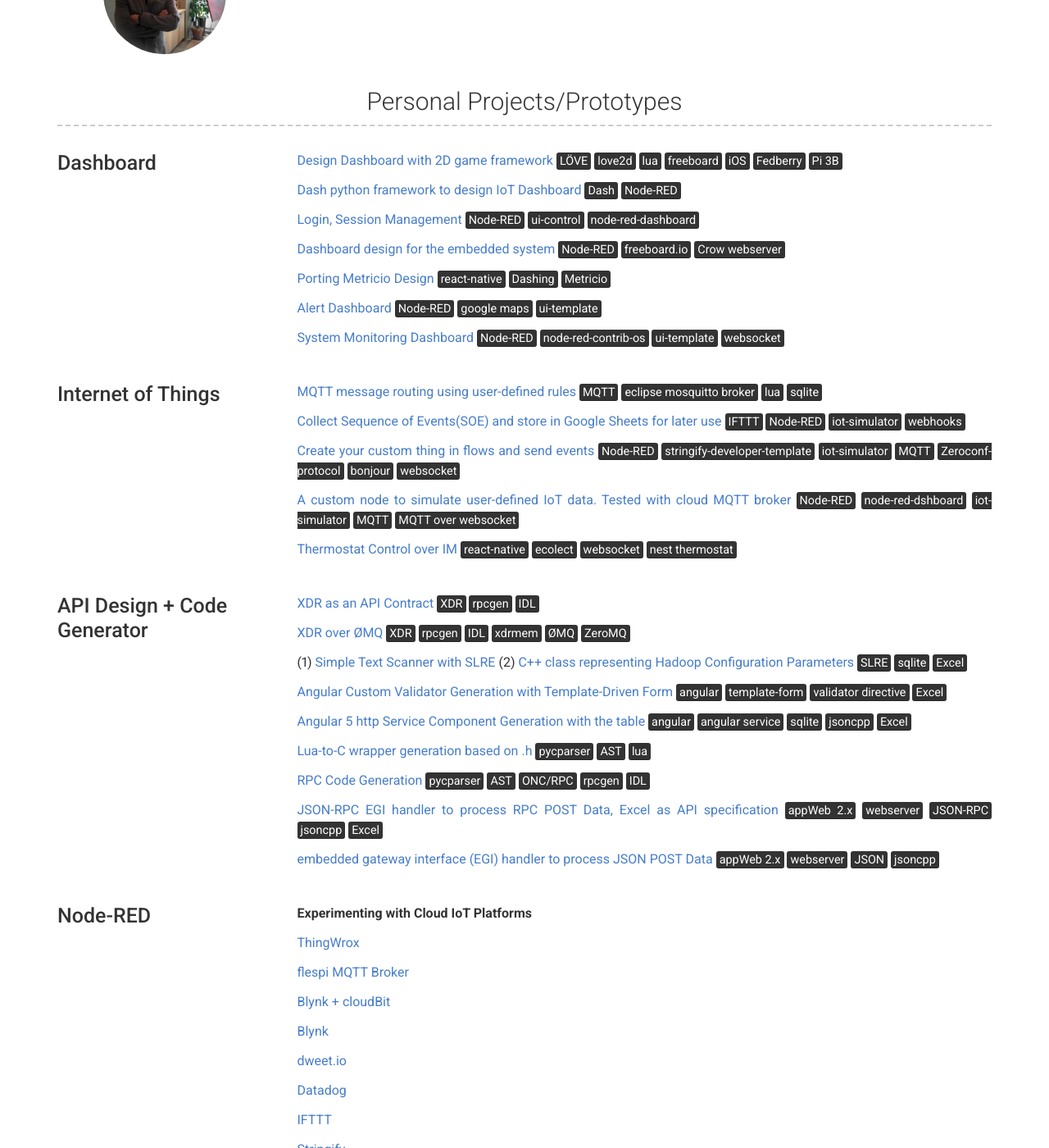
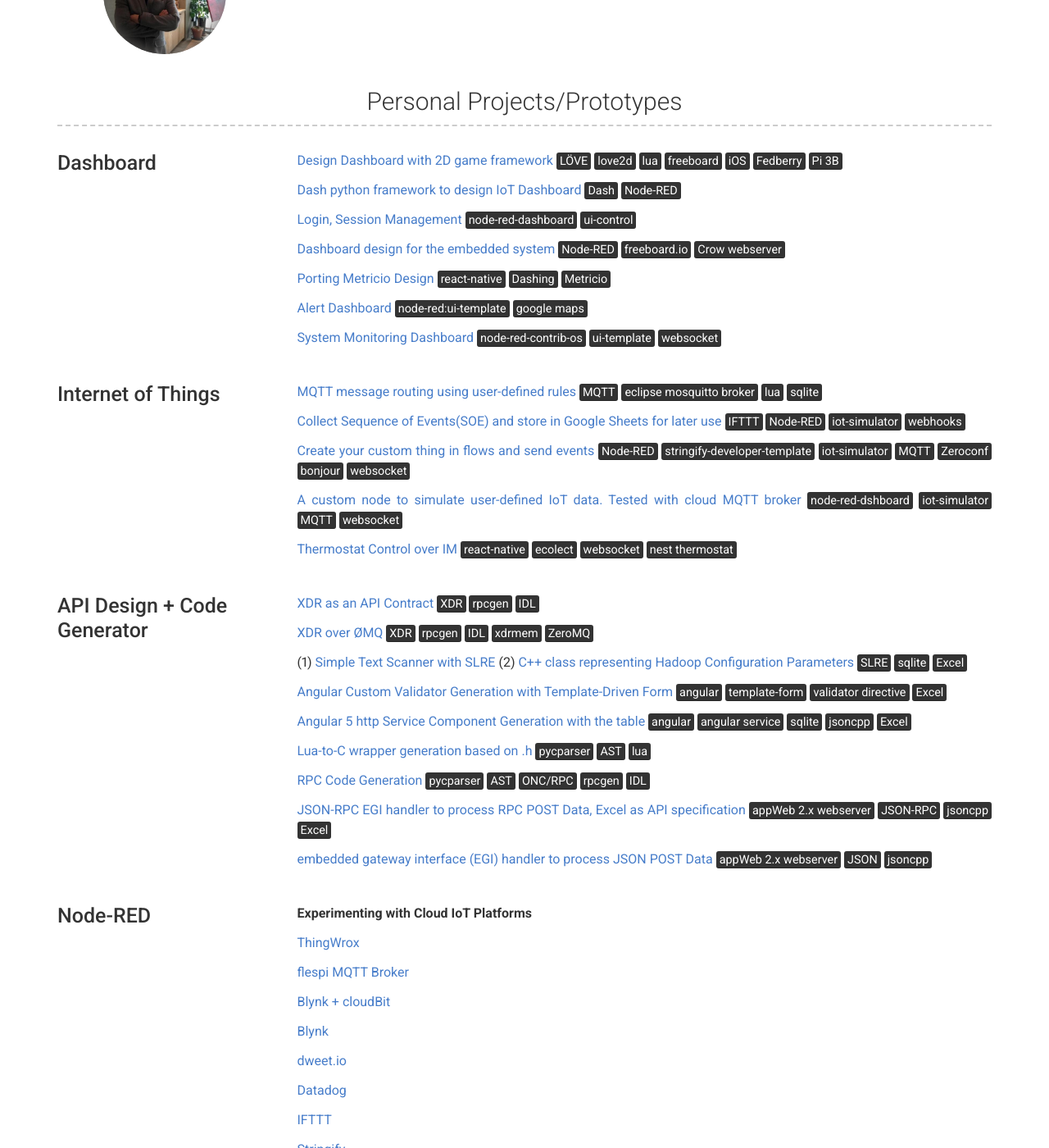
Before and after one commit to phyunsj/phyunsj.github.io, a Jekyll site: the page built from index.md, in a window 1280 px wide and 1400 px high, scrolled down 386 px. Shown: the whole window at 82% size. Built offline with Jekyll 4.4.1, drawn with Linux system fonts in a browser that asks for light colours.

Commit message:
clean up mark tag

```diff
--- a/_data/projects.yml
+++ b/_data/projects.yml
@@ -7,15 +7,15 @@
 
     [Dash python framework to design IoT Dashboard](https://github.com/phyunsj/iot-dashboard-design-with-dash)  <mark>Dash</mark> <mark>Node-RED</mark>
 
-    [Login, Session Management](https://github.com/phyunsj/node-red-dashboard-login) <mark>Node-RED</mark> <mark>ui-control</mark> <mark>node-red-dashboard</mark>
+    [Login, Session Management](https://github.com/phyunsj/node-red-dashboard-login) <mark>node-red-dashboard</mark> <mark>ui-control</mark>
 
     [Dashboard design for the embedded system](https://github.com/phyunsj/embedded-freeboard-dashboard) <mark>Node-RED</mark> <mark>freeboard.io</mark> <mark>Crow webserver</mark>
 
     [Porting Metricio Design](https://github.com/phyunsj/react-native-metricio) <mark>react-native</mark> <mark>Dashing</mark> <mark>Metricio</mark>
 
-    [Alert Dashboard](https://github.com/phyunsj/node-red-custom-dashboard-map-page) <mark>Node-RED</mark> <mark>google maps</mark>  <mark>ui-template</mark>
+    [Alert Dashboard](https://github.com/phyunsj/node-red-custom-dashboard-map-page) <mark>node-red:ui-template</mark> <mark>google maps</mark>
 
-    [System Monitoring Dashboard](https://github.com/phyunsj/node-red-custom-dashboard-system-page) <mark>Node-RED</mark> <mark>node-red-contrib-os</mark> <mark>ui-template</mark> <mark>websocket</mark>
+    [System Monitoring Dashboard](https://github.com/phyunsj/node-red-custom-dashboard-system-page) <mark>node-red-contrib-os</mark> <mark>ui-template</mark> <mark>websocket</mark>
 
 - name: Internet of Things
   github: phyunsj
@@ -24,9 +24,9 @@
 
     [Collect Sequence of Events(SOE) and store in Google Sheets for later use](https://github.com/phyunsj/ifttt-soe-logger)  <mark>IFTTT</mark> <mark>Node-RED</mark> <mark>iot-simulator</mark> <mark>webhooks</mark>
 
-    [Create your custom thing in flows and send events](https://github.com/phyunsj/iot-device-simulator-2-stringify) <mark>Node-RED</mark> <mark>stringify-developer-template</mark> <mark>iot-simulator</mark> <mark>MQTT</mark> <mark>Zeroconf-protocol</mark> <mark>bonjour</mark>  <mark>websocket</mark>
+    [Create your custom thing in flows and send events](https://github.com/phyunsj/iot-device-simulator-2-stringify) <mark>Node-RED</mark> <mark>stringify-developer-template</mark> <mark>iot-simulator</mark> <mark>MQTT</mark> <mark>Zeroconf</mark> <mark>bonjour</mark>  <mark>websocket</mark>
 
-    [A custom node to simulate user-defined IoT data. Tested with cloud MQTT broker](https://github.com/phyunsj/iot-device-simulator-1-mqtt) <mark>Node-RED</mark> <mark>node-red-dshboard</mark> <mark>iot-simulator</mark> <mark>MQTT</mark> <mark>MQTT over websocket</mark>
+    [A custom node to simulate user-defined IoT data. Tested with cloud MQTT broker](https://github.com/phyunsj/iot-device-simulator-1-mqtt) <mark>node-red-dshboard</mark> <mark>iot-simulator</mark> <mark>MQTT</mark> <mark>websocket</mark>
 
     [Thermostat Control over IM](https://github.com/phyunsj/node-red-contrib-ecolect-example) <mark>react-native</mark> <mark>ecolect</mark> <mark>websocket</mark> <mark>nest thermostat</mark>
 
@@ -36,7 +36,7 @@
 
     [XDR as an API Contract](https://github.com/phyunsj/api-contract)  <mark>XDR</mark> <mark>rpcgen</mark> <mark>IDL</mark>
 
-    [XDR over ØMQ](https://github.com/phyunsj/xdr-data-serialization)  <mark>XDR</mark>  <mark>rpcgen</mark> <mark>IDL</mark>  <mark>xdrmem</mark>  <mark>ØMQ</mark> <mark>ZeroMQ</mark>
+    [XDR over ØMQ](https://github.com/phyunsj/xdr-data-serialization)  <mark>XDR</mark>  <mark>rpcgen</mark> <mark>IDL</mark>  <mark>xdrmem</mark> <mark>ZeroMQ</mark>
 
     (1) [Simple Text Scanner with SLRE](https://github.com/phyunsj/simple-configuration-setter-getter-SLRE-sqlite) (2) [C++ class representing Hadoop Configuration Parameters](https://github.com/phyunsj/simple-configuration-setter-getter-SLRE-sqlite/tree/master/example)  <mark>SLRE</mark> <mark>sqlite</mark> <mark>Excel</mark>
 
@@ -48,9 +48,9 @@
 
     [RPC Code Generation](https://github.com/phyunsj/oncrpc-api-design) <mark>pycparser</mark> <mark>AST</mark>  <mark>ONC/RPC</mark> <mark>rpcgen</mark> <mark>IDL</mark>
 
-    [JSON-RPC EGI handler to process RPC POST Data, Excel as API specification](https://github.com/phyunsj/jsonrpc-embedded-cgi-handler) <mark>appWeb 2.x</mark> <mark>webserver</mark> <mark>JSON-RPC</mark> <mark>jsoncpp</mark> <mark>Excel</mark>
+    [JSON-RPC EGI handler to process RPC POST Data, Excel as API specification](https://github.com/phyunsj/jsonrpc-embedded-cgi-handler) <mark>appWeb 2.x webserver</mark> <mark>JSON-RPC</mark> <mark>jsoncpp</mark> <mark>Excel</mark>
 
-    [embedded gateway interface (EGI) handler to process JSON POST Data](https://github.com/phyunsj/embedded-webapp-jsonparser) <mark>appWeb 2.x</mark> <mark>webserver</mark> <mark>JSON</mark> <mark>jsoncpp</mark>
+    [embedded gateway interface (EGI) handler to process JSON POST Data](https://github.com/phyunsj/embedded-webapp-jsonparser) <mark>appWeb 2.x webserver</mark> <mark>JSON</mark> <mark>jsoncpp</mark>
 
 - name: Node-RED
   github: phyunsj
```
